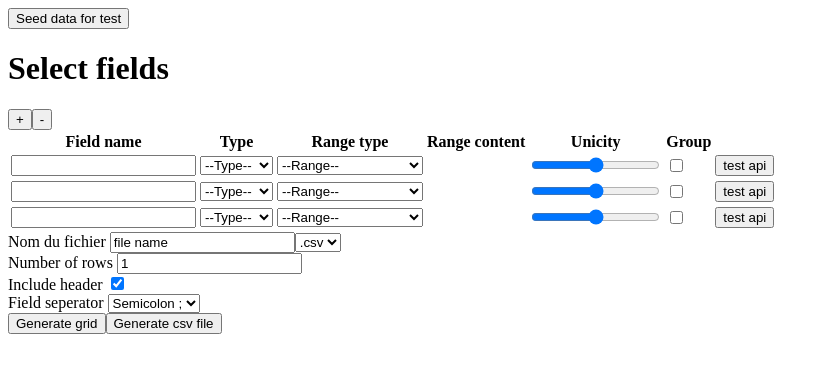
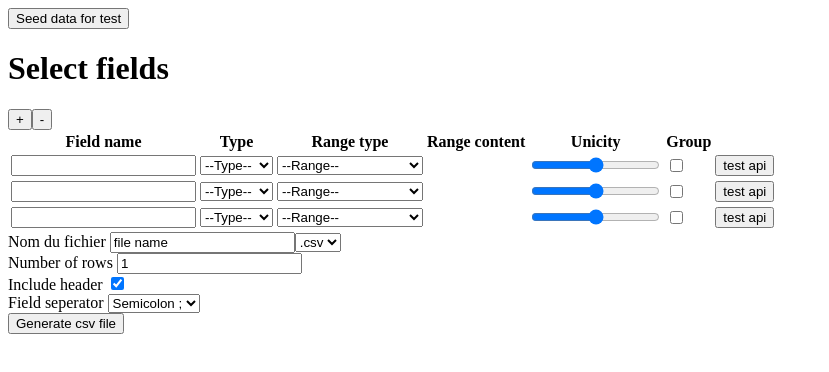
Before and after one commit to Meyerka/data-mocker, a Vue app: page / in a window 1280 px wide. Shown: the top 372 px of the page, without its empty margins (0-829 px from the left). Built offline with nearby package versions, Linux system fonts and the light colour scheme.

Commit message:
merged grid and csv extraction functions

```diff
--- a/src/components/FileCreator.vue
+++ b/src/components/FileCreator.vue
@@ -49,7 +49,6 @@
       </select>
     </div>
 
-    <button @click="generateGrid()">Generate grid</button>
     <button @click="downloadCsv()">Generate csv file</button>
   </div>
 </template>
@@ -77,7 +76,8 @@ export default {
     updateGrid(records) {
       this.dataGrid.push(records);
     },
-    downloadCsv() {
+    async downloadCsv() {
+      await this.generateGrid();
       let csvContent = "data:text/csv;charset=utf-8,";
       const sep = this.fieldSeparator;
       if (this.isHeaderIncluded) {
@@ -87,7 +87,6 @@ export default {
         csvContent = csvContent.substring(0, csvContent.length - 1);
         csvContent += "\r\n";
       }
-
       for (let row = 0; row < this.rowNumber; row++) {
         this.dataGrid.forEach(function (field) {
           csvContent += field.values[row] + sep;
@@ -95,13 +94,12 @@ export default {
         csvContent = csvContent.substring(0, csvContent.length - 1);
         csvContent += "\r\n";
       }
-
       let encodedUri = encodeURI(csvContent);
       var link = document.createElement("a");
       link.setAttribute("href", encodedUri);
       link.setAttribute("download", `${this.fileName}.${this.fileExtension}`);
       document.body.appendChild(link);
-
+      console.log("must before");
       link.click();
     },
     generateGrid() {
@@ -128,13 +126,11 @@ export default {
       this.$refs.child[0].field.range.type = "range";
       this.$refs.child[0].field.range.content.from = 0;
       this.$refs.child[0].field.range.content.to = 1000;
-
       this.$refs.child[1].field.name = "Nom";
       this.$refs.child[1].field.type = "text";
       this.$refs.child[1].field.range.type = "list";
       this.$refs.child[1].field.range.content.list =
         "Karl;Mathie;Jean;Marc;Pierre";
-
       this.$refs.child[2].field.name = "N° badge";
       this.$refs.child[2].field.type = "number";
       this.$refs.child[2].field.range.type = "range";
@@ -157,9 +153,7 @@ export default {
       //build mapping table to map unique key values to other fields' values
       let mappingTable = [];
       mappingTable.push([]);
-
       mappingTable[0].push(uniqueValues);
-
       const keyField = groupedFieldsKeys[0];
       for (let i = 1; i < groupedFieldsKeys.length; i++) {
         const fieldIndex = groupedFieldsKeys[i];
@@ -172,7 +166,6 @@ export default {
           );
         }
       }
-
       for (let row = 0; row < this.dataGrid[0].values.length; row++) {
         const lookUpValue = this.dataGrid[0].values[row];
         for (let j = 1; j < groupedFieldsKeys.length; j++) {
```
